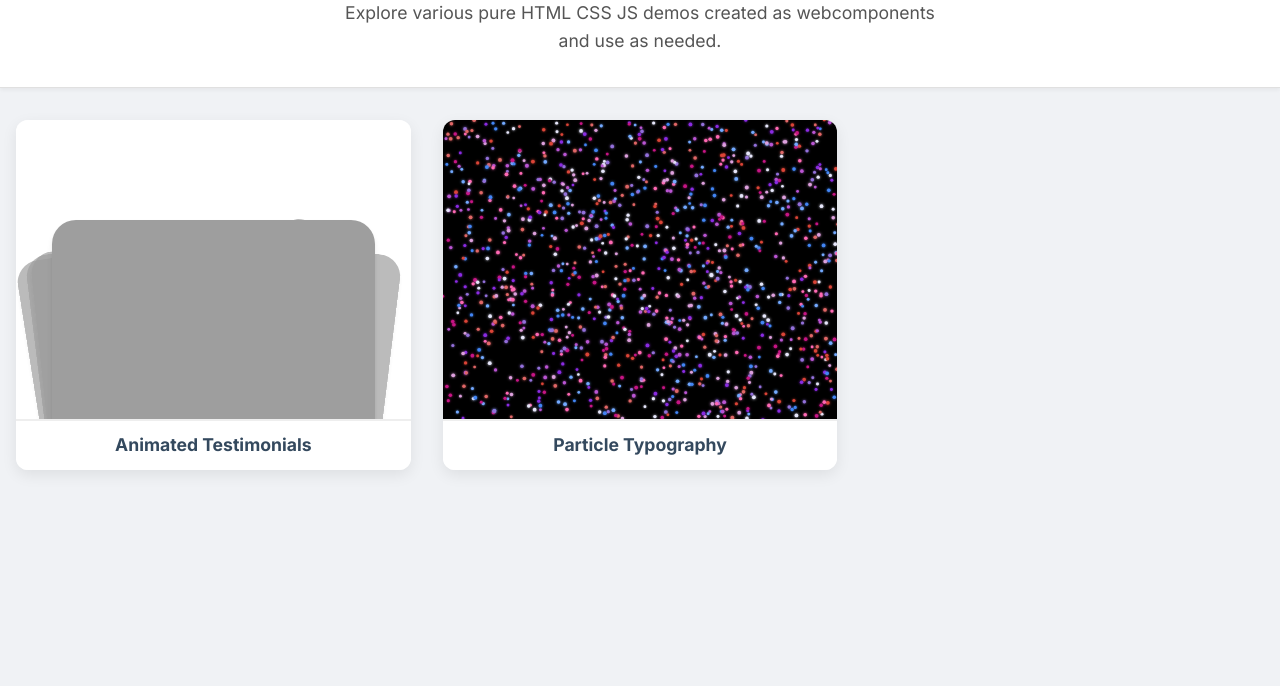
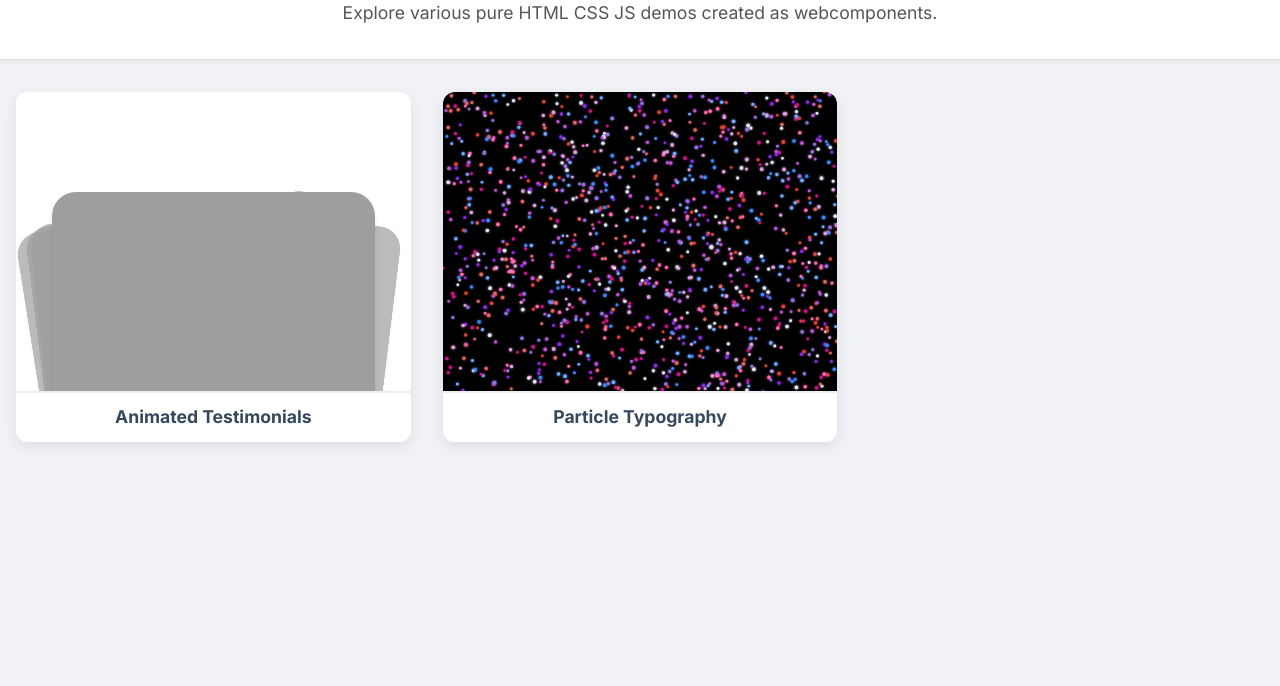
Before and after one commit to hsingh23/webcomponents, a website: page index.html in a window 1280 px wide. Shown: the part 114-800 px from the top of the page. Drawn offline with nearby package versions, Linux system fonts and the light colour scheme.

Commit message:
fix: update description in index.html for clarity; add environment details in generate-index.yml

```diff
--- a/index.html
+++ b/index.html
@@ -14,7 +14,7 @@
 <body>
     <header class="site-header">
         <h1>Webcomponent Hub</h1>
-        <p>Explore various pure HTML CSS JS demos created as webcomponents and use as needed.</p>
+        <p>Explore various pure HTML CSS JS demos created as webcomponents.</p>
     </header>
     <div class="grid-container">
         <!-- Demo cards will be loaded here by script.js -->
```
Also changed, not shown: .github/workflows/generate-index.yml.
